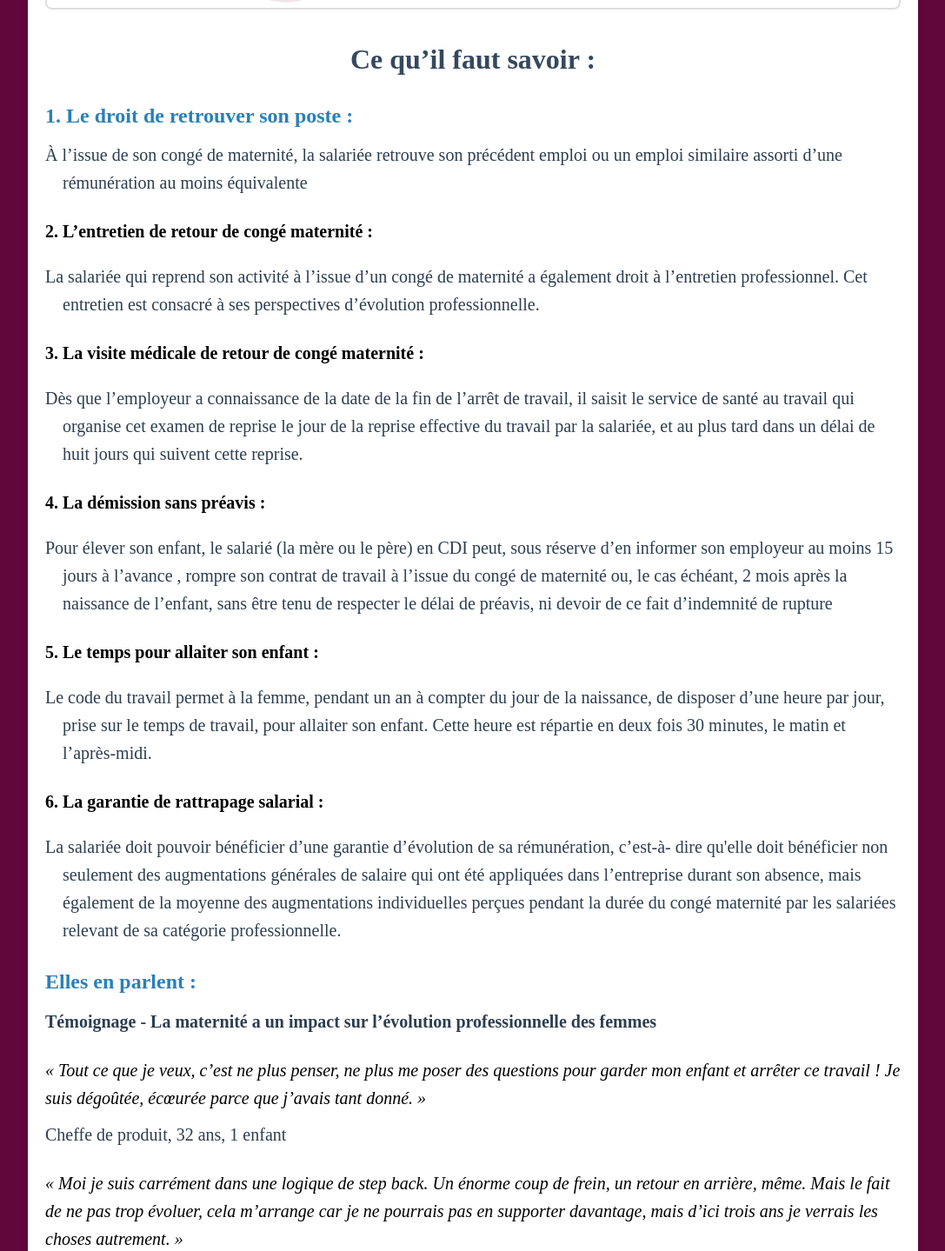
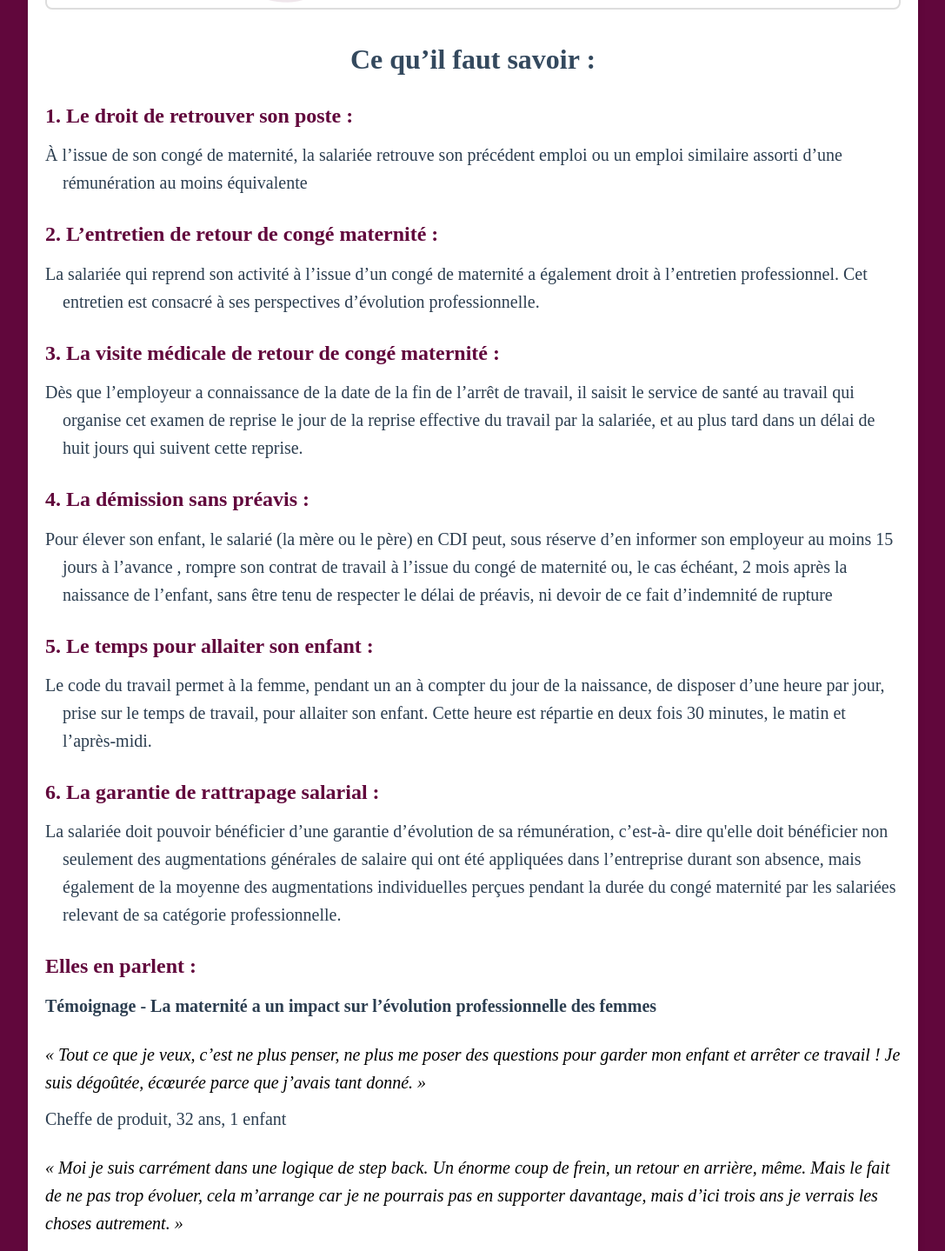
Before and after one commit to AlexisGlln/Nantes-hackaton, a React (Vite) app: page /le-retour in a window 1280 px wide. Shown: the part 725-2164 px from the top of the page at 87% size, without its empty margins (96-1183 px from the left). Built offline with nearby package versions, Linux system fonts and the light colour scheme.

Commit message:
css in progress

```diff
--- a/src/pages/LeCongéMaternité.jsx
+++ b/src/pages/LeCongéMaternité.jsx
@@ -10,13 +10,13 @@ const LeCongéMaternité = () => {
         <h3 className="you-are-not-alone">Vous n’êtes pas seul !</h3>
         <img src={graphpagelecongematernite} alt="graphiquecongematernite" />
         <h3 className="what-you-need-to-know">Ce qu’il faut savoir :</h3>
-        <h4>1. Respecter les modalités de contact :</h4>
+        <h4 className="mom">1. Respecter les modalités de contact :</h4>
         <p>
           Respecter les modalités préalablement décidées et consenties
           concernant le remplacement et le non-contact.
         </p>
-        <h4>2. Préparer le jour du retour :</h4>
-        a. Informer et sensibiliser toute l’entreprise au retour :
+        <h4 className="mom">2. Préparer le jour du retour :</h4>
+        <h3>a. Informer et sensibiliser toute l’entreprise au retour :</h3>
         <p>Annoncer la date et les conditions actuelles de retour</p>
         <p>
           Sensibiliser l’équipe sur l’état de la jeune mère : fatigue, choc,
@@ -30,13 +30,14 @@ const LeCongéMaternité = () => {
           Prévoir et préparer la reconnexion relationnelle : e-mail d’arrivée,
           déjeuner, échanges avec les pairs, etc.
         </p>
-        b. Préparer la réintégration :<p>Physique : bureau, outils, etc. </p>
+        <h3>b. Préparer la réintégration :</h3>
+        <p>Physique : bureau, outils, etc. </p>
         <p>Technique : numérique, codes, logiciels, tablette, etc.</p>
         <p>
           Commerciale et professionnelle : clients, dossiers, échanges
           professionnels, etc.
         </p>
-        <h4>Elles en parlent :</h4>
+        <h4 className="mom">Elles en parlent :</h4>
         <p>
           <strong>
             Témoignage - L'absence pour congé maternité n’est pas toujours
--- a/src/pages/LeRetour.jsx
+++ b/src/pages/LeRetour.jsx
@@ -10,34 +10,34 @@ function LeRetour() {
       <h3 className="you-are-not-alone">Vous n’êtes pas seul !</h3>
       <img src={graphpageleretour} alt='graphpageleretour'/>
       <h3 className="what-you-need-to-know">Ce qu’il faut savoir :</h3>
-      <h4>1. Le droit de retrouver son poste :</h4>
+      <h4 className='retour'>1. Le droit de retrouver son poste :</h4>
       <p>À l’issue de son congé de
       maternité, la salariée retrouve son précédent emploi ou un emploi
       similaire assorti d’une rémunération au moins équivalente</p>
-    <h3>2. L’entretien de retour de congé maternité :  </h3>
+    <h4 className='retour'>2. L’entretien de retour de congé maternité :  </h4>
     <p>La salariée qui
     reprend son activité à l’issue d’un congé de maternité a également
     droit à l’entretien professionnel. Cet entretien est consacré à ses
     perspectives d’évolution professionnelle.</p>
-    <h3>3. La visite médicale de retour de congé maternité : </h3>
+    <h4 className='retour'>3. La visite médicale de retour de congé maternité : </h4>
     <p>Dès que l’employeur a connaissance de la date de la fin de l’arrêt de travail,
     il saisit le service de santé au travail qui organise cet examen de
     reprise le jour de la reprise effective du travail par la salariée, et au
     plus tard dans un délai de huit jours qui suivent cette reprise.</p>
-    <h3>4. La démission sans préavis : </h3>
+    <h4 className='retour'>4. La démission sans préavis : </h4>
     <p>Pour élever son enfant, le salarié (la
     mère ou le père) en CDI peut, sous réserve d’en informer son
     employeur au moins 15 jours à l’avance , rompre son contrat de
     travail à l’issue du congé de maternité ou, le cas échéant, 2 mois
     après la naissance de l’enfant, sans être tenu de respecter le délai
     de préavis, ni devoir de ce fait d’indemnité de rupture</p>
-    <h3>5. Le temps pour allaiter son enfant :</h3>
+    <h4 className='retour'>5. Le temps pour allaiter son enfant :</h4>
     <p> Le code du travail permet à
     la femme, pendant un an à compter du jour de la naissance, de
     disposer d’une heure par jour, prise sur le temps de travail, pour
     allaiter son enfant. Cette heure est répartie en deux fois 30 minutes,
     le matin et l’après-midi.</p>
-    <h3>6. La garantie de rattrapage salarial : </h3>
+    <h4 className='retour'>6. La garantie de rattrapage salarial : </h4>
     <p>La salariée doit pouvoir
     bénéficier d’une garantie d’évolution de sa rémunération, c’est-à-
     dire qu'elle doit bénéficier non seulement des augmentations
@@ -45,7 +45,7 @@ function LeRetour() {
     son absence, mais également de la moyenne des augmentations
     individuelles perçues pendant la durée du congé maternité par les
     salariées relevant de sa catégorie professionnelle.</p>
-    <h4>Elles en parlent :</h4>
+    <h4 className='retour'>Elles en parlent :</h4>
     <p><strong>Témoignage - La maternité a un impact sur l’évolution professionnelle des
     femmes</strong></p>
     <i>« Tout ce que je veux, c’est ne plus penser, ne plus me poser des questions pour
--- a/src/styles/LeAvant.css
+++ b/src/styles/LeAvant.css
@@ -15,7 +15,7 @@
     display: flex;
     justify-content: center;
     font-size: 6vh;
-    color: #e74c3c; /* Couleur similaire à celle de l'exemple */
+    color: #4245AB; /* Couleur similaire à celle de l'exemple */
     margin-bottom: 20px;
   }
 
@@ -46,7 +46,7 @@
 
   h4 {
     font-size: 3vh;
-    color: #2980b9;
+    color: #4245AB;
     margin-top: 20px;
     margin-bottom: 10px;
   }
--- a/src/styles/LeCongéMaternité.css
+++ b/src/styles/LeCongéMaternité.css
@@ -15,7 +15,7 @@
       display: flex;
       justify-content: center;
       font-size: 6vh;
-      color: #e74c3c; /* Couleur similaire à celle de l'exemple */
+      color: #AE650A; /* Couleur similaire à celle de l'exemple */
       margin-bottom: 20px;
     }
 
@@ -44,9 +44,9 @@
       border-radius: 8px;
     }
 
-    h4 {
+    .mom {
       font-size: 3vh;
-      color: #2980b9;
+      color: #AE650A;
       margin-top: 20px;
       margin-bottom: 10px;
     }
--- a/src/styles/LeRetour.css
+++ b/src/styles/LeRetour.css
@@ -16,7 +16,7 @@
       display: flex;
       justify-content: center;
       font-size: 6vh;
-      color: #e74c3c; /* Couleur similaire à celle de l'exemple */
+      color: #61073C; /* Couleur similaire à celle de l'exemple */
       margin-bottom: 20px;
     }
 
@@ -49,9 +49,9 @@
       border-radius: 8px;
     }
 
-    h4 {
+    .retour {
       font-size: 3vh;
-      color: #2980b9;
+      color: #61073C;
       margin-top: 20px;
       margin-bottom: 10px;
     }
```
